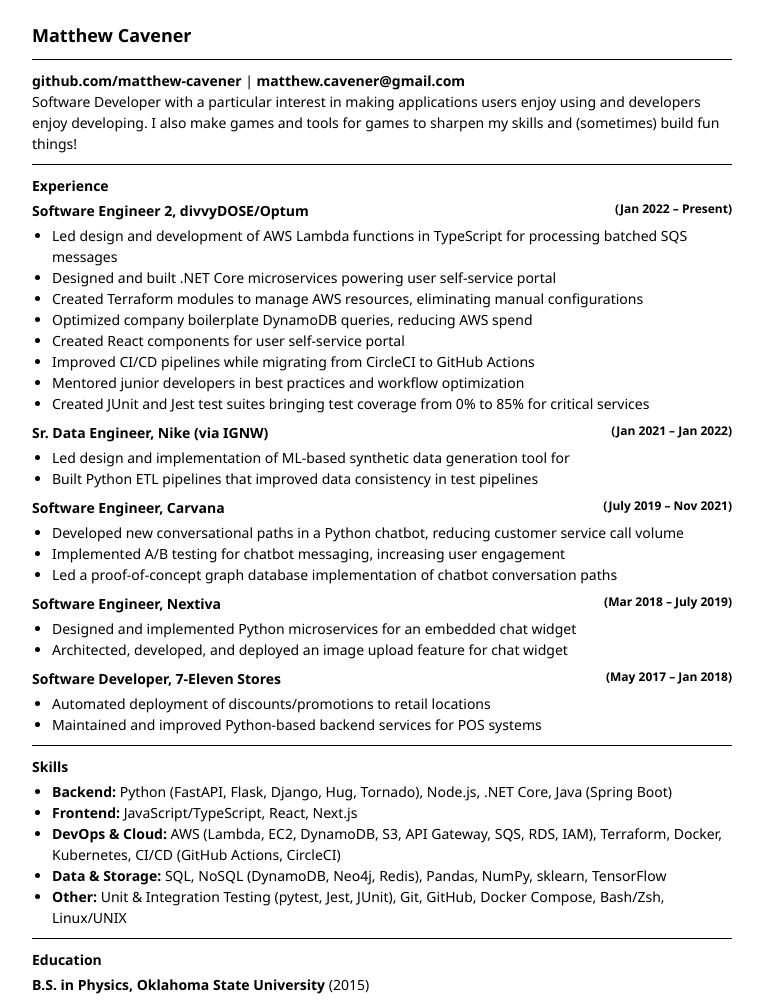
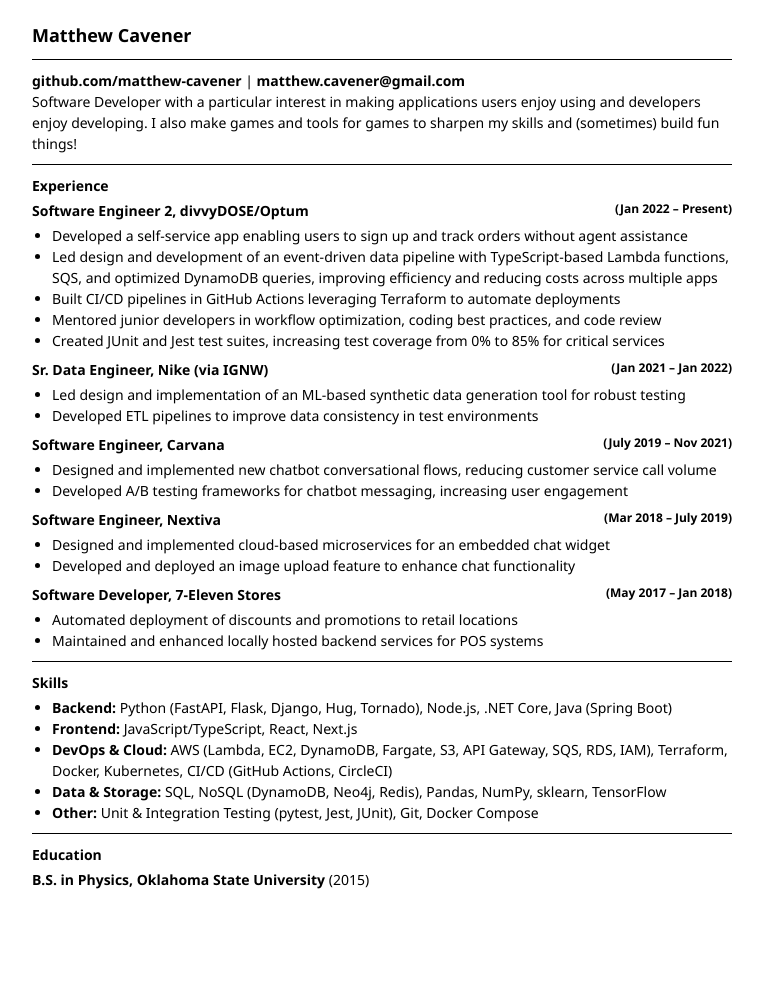
Before and after one commit to matthew-cavener/matthew-cavener.github.io, a Jekyll site: the page cavener-resume.html, which Jekyll copies as it is, in a window 1280 px wide. Shown: the whole page, without its empty margins (258-1021 px from the left). Built offline with Jekyll 4.4.1, drawn with Linux system fonts in a browser that asks for light colours; after the commit the page ends 900 px from its top, so only the background shows below that.

Commit message:
update resume

```diff
--- a/cavener-resume.html
+++ b/cavener-resume.html
@@ -71,47 +71,43 @@
     <div class="experience">
         <p class="job-title">Software Engineer 2, divvyDOSE/Optum <span class="job-dates">(Jan 2022 – Present)</span></p>
         <ul>
-            <li>Led design and development of AWS Lambda functions in TypeScript for processing batched SQS messages</li>
-            <li>Designed and built .NET Core microservices powering user self-service portal</li>
-            <li>Created Terraform modules to manage AWS resources, eliminating manual configurations</li>
-            <li>Optimized company boilerplate DynamoDB queries, reducing AWS spend</li>
-            <li>Created React components for user self-service portal</li>
-            <li>Improved CI/CD pipelines while migrating from CircleCI to GitHub Actions</li>
-            <li>Mentored junior developers in best practices and workflow optimization</li>
-            <li>Created JUnit and Jest test suites bringing test coverage from 0% to 85% for critical services</li>
+            <li>Developed a self-service app enabling users to sign up and track orders without agent assistance</li>
+            <li>Led design and development of an event-driven data pipeline with TypeScript-based Lambda functions, SQS, and optimized DynamoDB queries, improving efficiency and reducing costs across multiple apps</li>
+            <li>Built CI/CD pipelines in GitHub Actions leveraging Terraform to automate deployments</li>
+            <li>Mentored junior developers in workflow optimization, coding best practices, and code review</li>
+            <li>Created JUnit and Jest test suites, increasing test coverage from 0% to 85% for critical services</li>
         </ul>
     </div>
 
     <div class="experience">
         <p class="job-title">Sr. Data Engineer, Nike (via IGNW) <span class="job-dates">(Jan 2021 – Jan 2022)</span></p>
         <ul>
-            <li>Led design and implementation of ML-based synthetic data generation tool for </li>
-            <li>Built Python ETL pipelines that improved data consistency in test pipelines</li>
+            <li>Led design and implementation of an ML-based synthetic data generation tool for robust testing</li>
+            <li>Developed ETL pipelines to improve data consistency in test environments</li>
         </ul>
     </div>
 
     <div class="experience">
         <p class="job-title">Software Engineer, Carvana <span class="job-dates">(July 2019 – Nov 2021)</span></p>
         <ul>
-            <li>Developed new conversational paths in a Python chatbot, reducing customer service call volume</li>
-            <li>Implemented A/B testing for chatbot messaging, increasing user engagement</li>
-            <li>Led a proof-of-concept graph database implementation of chatbot conversation paths</li>
+            <li>Designed and implemented new chatbot conversational flows, reducing customer service call volume</li>
+            <li>Developed A/B testing frameworks for chatbot messaging, increasing user engagement</li>
         </ul>
     </div>
 
     <div class="experience">
         <p class="job-title">Software Engineer, Nextiva <span class="job-dates">(Mar 2018 – July 2019)</span></p>
         <ul>
-            <li>Designed and implemented Python microservices for an embedded chat widget</li>
-            <li>Architected, developed, and deployed an image upload feature for chat widget</li>
+            <li>Designed and implemented cloud-based microservices for an embedded chat widget</li>
+            <li>Developed and deployed an image upload feature to enhance chat functionality</li>
         </ul>
     </div>
 
     <div class="experience">
         <p class="job-title">Software Developer, 7-Eleven Stores <span class="job-dates">(May 2017 – Jan 2018)</span></p>
         <ul>
-            <li>Automated deployment of discounts/promotions to retail locations</li>
-            <li>Maintained and improved Python-based backend services for POS systems</li>
+            <li>Automated deployment of discounts and promotions to retail locations</li>
+            <li>Maintained and enhanced locally hosted backend services for POS systems</li>
         </ul>
     </div>
 
@@ -121,9 +117,9 @@
     <ul class="skills">
         <li><strong>Backend:</strong> Python (FastAPI, Flask, Django, Hug, Tornado), Node.js, .NET Core, Java (Spring Boot)</li>
         <li><strong>Frontend:</strong> JavaScript/TypeScript, React, Next.js</li>
-        <li><strong>DevOps & Cloud:</strong> AWS (Lambda, EC2, DynamoDB, S3, API Gateway, SQS, RDS, IAM), Terraform, Docker, Kubernetes, CI/CD (GitHub Actions, CircleCI)</li>
+        <li><strong>DevOps & Cloud:</strong> AWS (Lambda, EC2, DynamoDB, Fargate, S3, API Gateway, SQS, RDS, IAM), Terraform, Docker, Kubernetes, CI/CD (GitHub Actions, CircleCI)</li>
         <li><strong>Data & Storage:</strong> SQL, NoSQL (DynamoDB, Neo4j, Redis), Pandas, NumPy, sklearn, TensorFlow</li>
-        <li><strong>Other:</strong> Unit & Integration Testing (pytest, Jest, JUnit), Git, GitHub, Docker Compose, Bash/Zsh, Linux/UNIX</li>
+        <li><strong>Other:</strong> Unit & Integration Testing (pytest, Jest, JUnit), Git, Docker Compose</li>
     </ul>
 
     <hr>
```
Also changed, not shown: index.md (+2 -2 lines), 1 other file.
